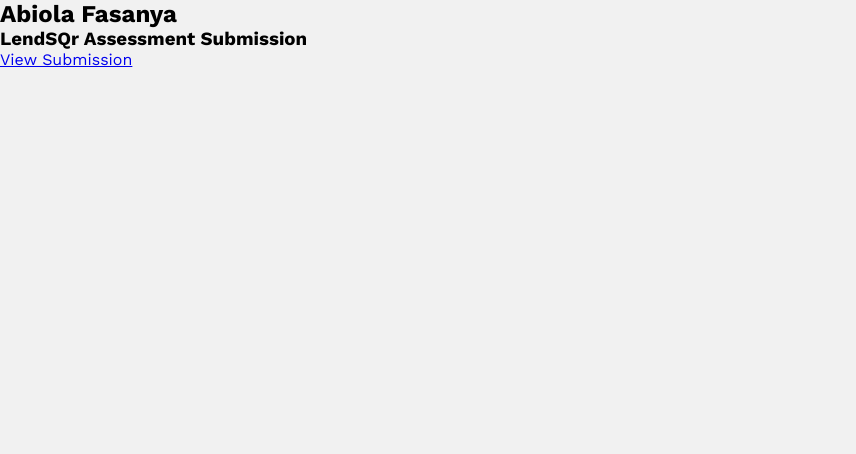
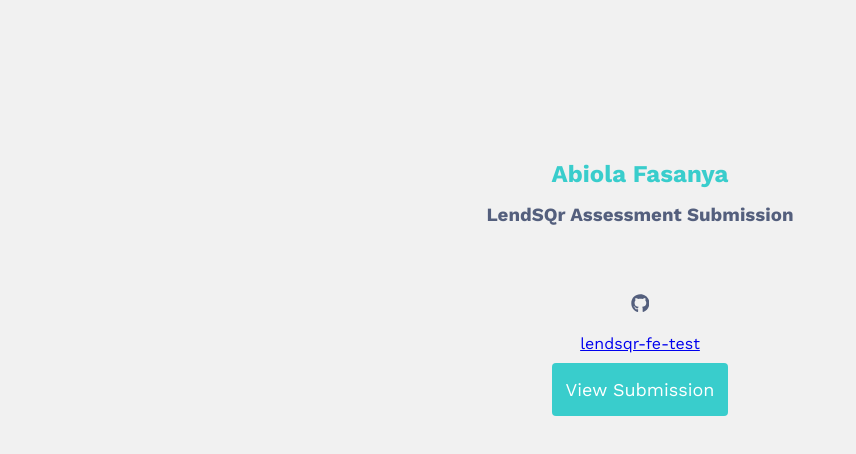
Before and after one commit to abiolafasanya/lendsqr-fe-test, a React (Vite) app: page / in a window 1280 px wide. Shown: the top 454 px of the page, without its empty margins (0-856 px from the left). Built offline with nearby package versions, Linux system fonts and the light colour scheme.

Commit message:
submission page

```diff
--- a/src/Routes.ts
+++ b/src/Routes.ts
@@ -1,6 +1,6 @@
 import UserPage from "./pages/UserPage/UserPage";
 import Login from "./pages/Login/Index";
-import LandingPage from './pages/LandingPage';
+import LandingPage from './pages/LandingPage/LandingPage';
 import User from './pages/User/Index';
 
 
--- a/src/pages/LandingPage.tsx
+++ /dev/null
@@ -1,16 +0,0 @@
-import React from 'react'
-import { Link } from 'react-router-dom';
-
-const LandingPage = () => {
-  return (
-    <div>
-      <h2>Abiola Fasanya</h2>
-      <h3>LendSQr Assessment Submission</h3>
-      <div>
-        <Link to={'/dasboard'}>View Submission</Link>
-      </div>
-    </div>
-  );
-}
-
-export default LandingPage
--- /dev/null
+++ b/src/pages/LandingPage/LandingPage.tsx
@@ -0,0 +1,32 @@
+import React from 'react';
+import { Link } from 'react-router-dom';
+import styles from './landingpage.module.scss';
+import { FaGithub } from 'react-icons/fa';
+
+const LandingPage = () => {
+  return (
+    <div className={styles.container}>
+      <div className={styles.item}>
+        <h2>Abiola Fasanya</h2>
+        <h3>LendSQr Assessment Submission</h3>
+      </div>
+      <div>
+        <div className={styles.item}>
+          <h3>
+            <FaGithub />
+          </h3>
+          <Link to="https://github.com/dev-harbiola/lendsqr-fe-test">
+            lendsqr-fe-test
+          </Link>
+        </div>
+        <div className={styles.item}>
+          <Link to={'/dasboard'} className={styles.submissionLink}>
+            View Submission
+          </Link>
+        </div>
+      </div>
+    </div>
+  );
+};
+
+export default LandingPage;
--- /dev/null
+++ b/src/pages/LandingPage/landingpage.module.scss
@@ -0,0 +1,38 @@
+@import '../../styles/main';
+
+.container {
+  display: flex;
+  flex-direction: column;
+  gap: 3rem;
+  justify-content: center;
+  align-items: center;
+  margin: 150px auto;
+
+  h2 {
+    color: $secondary2;
+  }
+
+  h3 {
+    color: $secondary;
+  }
+
+  .submissionLink {
+    color: set-text-color($secondary2);
+    background-color: $secondary2;
+    padding: 16px 14px;
+    font-size: 18px;
+    text-decoration: none;
+    border: none;
+    outline: none;
+    border-radius: 4px;
+  }
+
+.item {
+  display: flex;
+  flex-direction: column;
+  gap: 1rem;
+  align-items: center;
+  margin: 10px;
+}
+
+}
```
